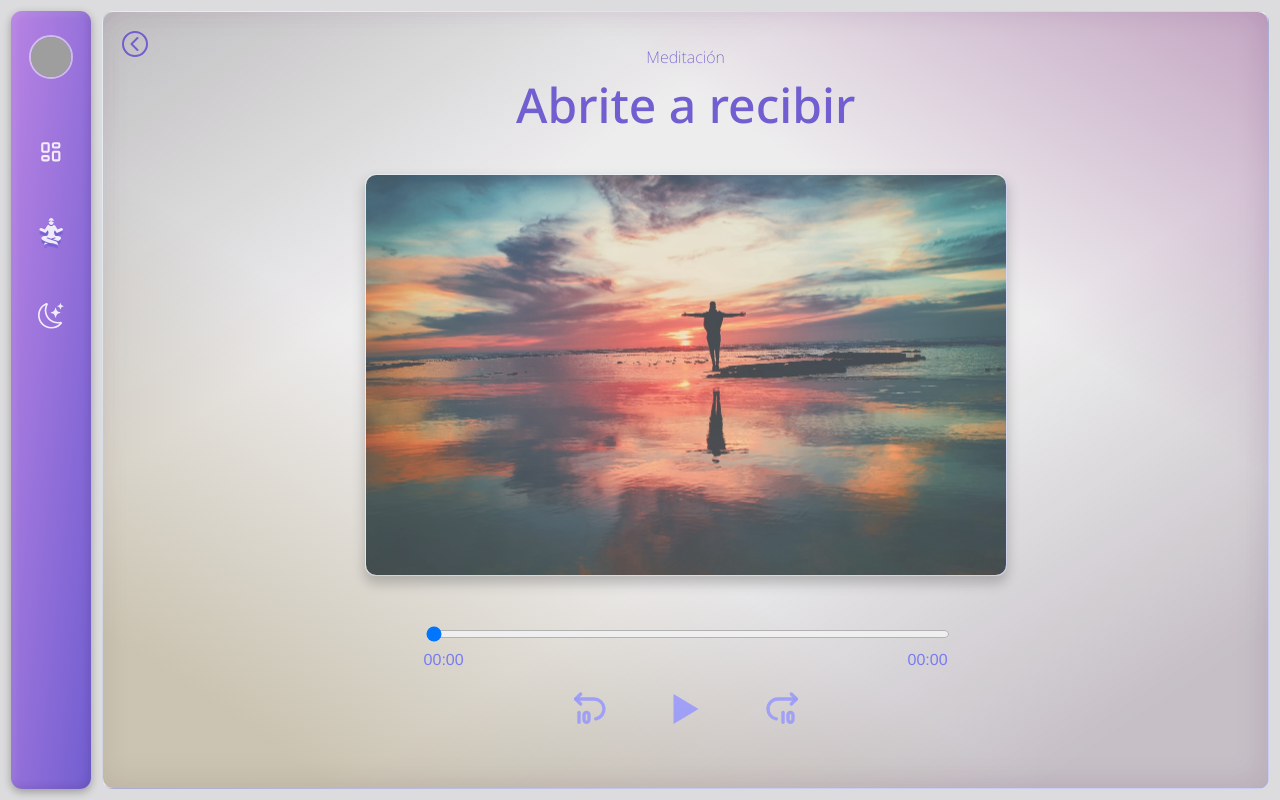
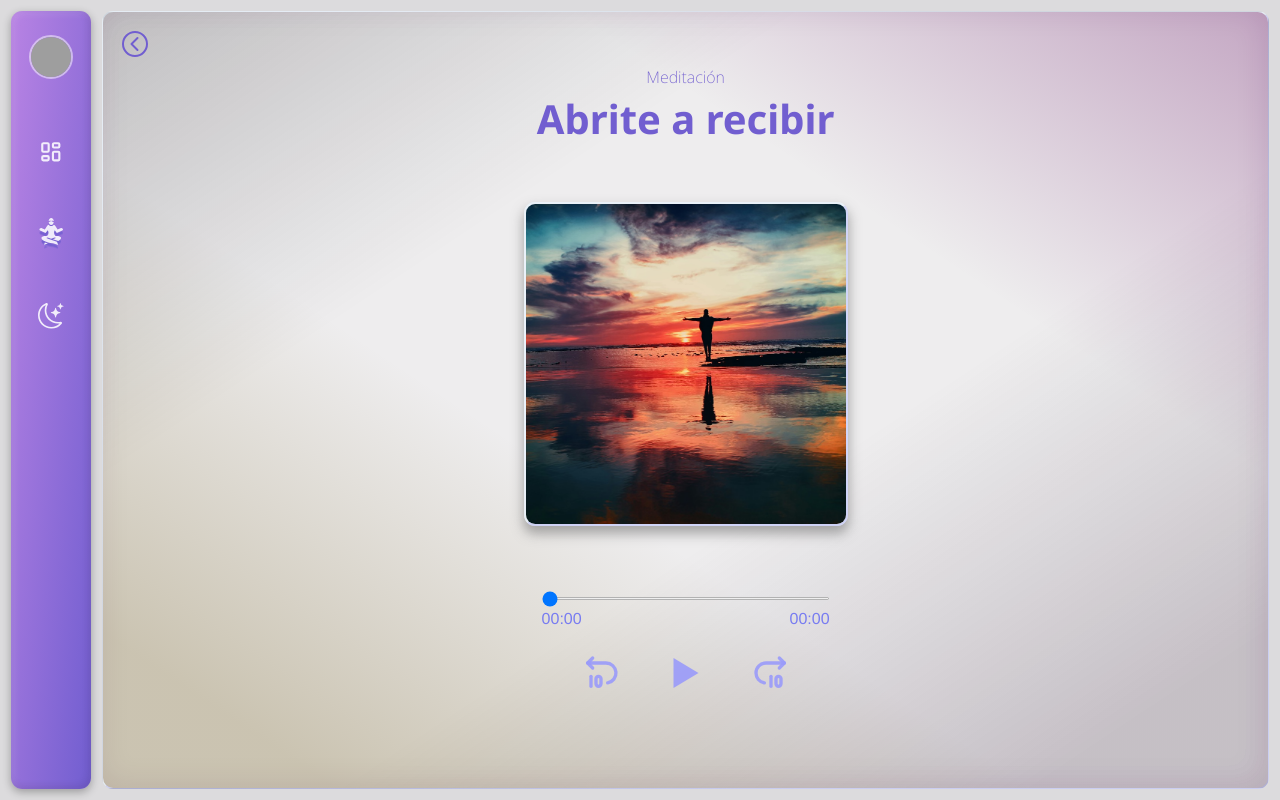
Before and after one commit to tomasjibaja/edb0.1, a React (Vite) app: page /meditaciones/1 in a window 1280 px wide. Built offline with nearby package versions, Linux system fonts and the light colour scheme; sample sign-in values are in the browser's storage; grey boxes are pictures that could not be loaded.

Commit message:
cambie el estilo de la pagina d emeditación y la forma en que se muestran las tarjetas asi como el reproductor

```diff
--- a/src/components/AudioPlayer.css
+++ b/src/components/AudioPlayer.css
@@ -1,19 +1,24 @@
 .audio-player {
-  width: 50%;
+  width: 20rem;
   display: flex;
   flex-direction: column;
   align-items: center;
-  justify-content: space-around;
-  gap: 1rem;
   padding: 1rem 2rem;
 }
 
 .progress-bar {
+  display: flex;
+  flex-direction: column;
+  align-items: center;
+  gap: .3rem;
   width: 90%;
 }
 
 .audio-player--timeline {
+  height: 3px;
   width: 100%;
+  color: var(--lila);
+  cursor: pointer;
 }
 
 .progress-bar--timestamps {
@@ -28,11 +33,12 @@
 }
 
 .progress-bar--controls {
-  width: 50%;
+  width: 100%;
+  margin: 1rem auto;
   display: flex;
   flex-direction: row;
   align-items: center;
-  justify-content: space-around;
+  justify-content: space-evenly;
 }
 
 .progress-bar--controls > button {
@@ -52,7 +58,6 @@
 
 @media (max-width: 800px) {
   .audio-player {
-    height: 36px;
     width: 90%;
   }
 
@@ -60,6 +65,15 @@
     width: 100%;
   }
 
+  .progress-bar--controls {
+    margin-top: 1rem;
+    margin-bottom: 0;
+  }
+
+  .progress-bar--timestamps {
+    font-size: .8rem;
+  }
+
   .progress-bar--controls > button {
     font-size: 2rem;
   }
--- a/src/components/AudioPlayer.jsx
+++ b/src/components/AudioPlayer.jsx
@@ -88,11 +88,11 @@ const AudioPlayer = ({audioFile}) => {
           <span>{calculateTime(currentTime)}</span>
           <span>{duration ? calculateTime(duration) : '00:00'}</span>
         </div>
-      </div>
-      <div className="progress-bar--controls">
-        <button onClick={() => rewind(-10)}><TbRewindBackward10 /></button>
-        <button onClick={() => togglePlayPause()} >{isPlaying ? <RxPause /> : <IoPlaySharp />}</button>
-        <button onClick={() => rewind(10)}><TbRewindForward10 /></button>
+        <div className="progress-bar--controls">
+          <button onClick={() => rewind(-10)}><TbRewindBackward10 /></button>
+          <button onClick={() => togglePlayPause()} >{isPlaying ? <RxPause /> : <IoPlaySharp />}</button>
+          <button onClick={() => rewind(10)}><TbRewindForward10 /></button>
+        </div>
       </div>
     </div>
   )
--- a/src/components/MeditationCard.css
+++ b/src/components/MeditationCard.css
@@ -10,27 +10,29 @@
   padding: 1.2rem;
   box-sizing: border-box;
   box-shadow: 0 3px 7px transparent;
-  filter: brightness(.9);
   transition: all .3s ease;
 }
 
 .meditation-card:hover {
   transform: translateY(-3px);
   box-shadow: 0 3px 7px rgba(60,50,60,.3);
-  filter: brightness(1.1);
 }
 
 .meditation-card > img {
   position: absolute;
   inset: 0;
+  min-width: 100%;
+  max-width: 150%;
+  min-height: 100%;
+  max-height: 150%;
   object-fit: cover;
-  object-position: center;
-  height: 200%;
   transition: all .7s ease;
+  filter: brightness(.7);
 }
 
 .meditation-card:hover > img {
-  transform: scale(1.02);
+  transform: scale(1.05);
+  filter: brightness(1);
 }
 
 .meditation-card--title {
@@ -49,10 +51,10 @@
   text-align: left;
 }
 
-.meditation-card--plays {
+.meditation-card--duration {
   color: white;
   z-index: 1;
-  font-size: .9rem;
+  font-size: .8rem;
   font-weight: 400;
 }
 
--- a/src/components/MeditationCard.jsx
+++ b/src/components/MeditationCard.jsx
@@ -11,7 +11,7 @@ const MeditationCard = ({props}) => {
       <img src={`./courses/${props.img}`} alt="" />
       <div className="meditation-card--title">{props.title}</div>
       <div className="meditation-card--subtitle">{props.subtitle}</div>
-      <div className="meditation-card--plays">{props.plays} reproducciones</div>
+      <div className="meditation-card--duration">{props.duration} minutos</div>
       <Link className='meditation-card--link' to={`/meditaciones/${props.id}`}>
         Escuchar
         <IoIosPlayCircle />
--- a/src/data/medi-links.js
+++ b/src/data/medi-links.js
@@ -5,7 +5,7 @@ export default [
     subtitle: 'Disolvé tus límites',
     img: 'sky.jpg',
     url: '../af/m/1.mp3',
-    plays: 56
+    duration: 10
   },
   {
     id: 2,
@@ -13,7 +13,7 @@ export default [
     subtitle: 'Un instante para tu ser',
     img: 'eclipse.jpg',
     url: '../af/m/2.mp3',
-    plays: 76
+    duration: 19
   },
   {
     id: 3,
@@ -21,15 +21,15 @@ export default [
     subtitle: 'Todo llega a vos',
     img: 'earth.jpg',
     url: '../af/m/3.mp3',
-    plays: 456
+    duration: 10
   },
   {
     id: 4,
     title: 'Silencio',
-    subtitle: 'Sarlanga',
+    subtitle: 'Paz y plenitud',
     img: 'silencio.jpg',
     url: '../af/m/4.mp3',
-    plays: 23
+    duration: 10
   },
   {
     id: 5,
@@ -37,7 +37,7 @@ export default [
     subtitle: 'Deja ir lo que te detiene',
     img: 'pasado.jpg',
     url: '../af/m/5.mp3',
-    plays: 87
+    duration: 38
   },
   {
     id: 6,
@@ -45,7 +45,7 @@ export default [
     subtitle: 'Relaciones difíciles',
     img: 'vinculos.jpg',
     url: '../af/m/6.mp3',
-    plays: 987
+    duration: 14
   },
   {
     id: 7,
@@ -53,7 +53,7 @@ export default [
     subtitle: 'Sonido de prueba',
     img: 'gems.jpg',
     url: '../af/m/test.mp3',
-    plays: 74
+    duration: 1
   },
   {
     id: 8,
@@ -61,15 +61,15 @@ export default [
     subtitle: 'Sonido de prueba',
     img: 'palm.jpg',
     url: '../af/m/test.mp3',
-    plays: 576
+    duration: 1
   },
   {
     id: 9,
     title: 'Selva',
     subtitle: 'Sonido de prueba',
-    img: 'palm.jpg',
+    img: 'joy.jpg',
     url: '../af/m/test.mp3',
-    plays: 576
+    duration: 1
   },
   {
     id: 10,
@@ -77,7 +77,7 @@ export default [
     subtitle: 'Sonido de prueba',
     img: 'dawn.jpg',
     url: '../af/m/test.mp3',
-    plays: 576
+    duration: 1
   },
   {
     id: 11,
@@ -85,6 +85,6 @@ export default [
     subtitle: 'Sonido de prueba',
     img: 'sky.jpg',
     url: '../af/m/test.mp3',
-    plays: 576
+    duration: 1
   }
 ]
--- a/src/pages/Meditation.css
+++ b/src/pages/Meditation.css
@@ -25,7 +25,7 @@
   flex-direction: column;
   align-items: center;
   justify-content: space-evenly;
-  flex: 1;
+  flex-grow: 1;
   height: 100%;
 }
 
@@ -35,17 +35,17 @@
 }
 
 .meditation--title {
-  font-size: 3rem;
-  font-weight: 500;
+  font-size: 2.5rem;
+  font-weight: 700;
   margin: 0;
 }
 
 .meditation--player > img {
-  width: 50vw;
-  height: 50vh;
+  width: 20rem;
+  height: 20rem;
   object-fit: cover;
-  opacity: .7;
   box-shadow: 0 7px 12px 1px rgba(99,99,99,.5);
+  border-width: 2px;
 }
 
 @media (max-width: 800px) {
@@ -55,7 +55,7 @@
   }
 
   .meditation--player > img {
-    height: 30vh;
-    width: 70vw;
+    width: 60vw;
+    height: 60vw;
   }
 }
--- a/src/pages/Meditation.jsx
+++ b/src/pages/Meditation.jsx
@@ -20,11 +20,6 @@ const Meditation = () => {
           <h2 className='meditation--title'>{mediLinks[id - 1].title}</h2>
         </div>
         <img className='card' src={`../courses/${mediLinks[id-1].img}`} alt="" />
-        {/* <ReactAudioPlayer
-          src={mediLinks[id - 1].url}
-          controls
-          controlsList='nodownload'
-        /> */}
         <AudioPlayer
           audioFile={mediLinks[id - 1].url}
         />
--- a/src/pages/MeditationV.css
+++ /dev/null
@@ -1,61 +0,0 @@
-.meditation {
-  position: relative;
-  overflow: hidden;
-  border-radius: .7rem;
-  display: flex;
-  align-items: center;
-  justify-content: center;
-  background-image: linear-gradient(to bottom right, rgba(9,3,9,.2), transparent, transparent, rgba(36,9,36,.2) 90%);
-}
-
-.meditation--goback {
-  position: absolute;
-  left: 1rem;
-  top: 1rem;
-  color: inherit;
-}
-
-.meditation--goback > svg {
-  font-size: 2rem;
-}
-
-.meditation--player {
-  background-image: linear-gradient(to bottom left, rgba(98,3,95,.3), transparent, transparent, rgba(120,99,36,.3) 90%);
-  display: flex;
-  flex-direction: column;
-  align-items: center;
-  justify-content: space-evenly;
-  flex: 1;
-  height: 100%;
-}
-
-.meditation--supertitle {
-  font-weight: 200;
-  margin: 0;
-}
-
-.meditation--title {
-  font-size: 3rem;
-  font-weight: 500;
-  margin: 0;
-}
-
-.meditation--player > img {
-  width: 50vw;
-  height: 50vh;
-  object-fit: cover;
-  opacity: .7;
-  box-shadow: 0 7px 12px 1px rgba(99,99,99,.5);
-}
-
-@media (max-width: 800px) {
-
-  .meditation--title {
-    font-size: 2rem;
-  }
-
-  .meditation--player > img {
-    height: 30vh;
-    width: 70vw;
-  }
-}
--- a/src/pages/MeditationV.jsx
+++ /dev/null
@@ -1,28 +0,0 @@
-import React from 'react'
-import AudioPlayer from '../components/AudioPlayer'
-import mediLinks from '../data/medi-links'
-import { useParams } from 'react-router-dom'
-import { IoChevronBackCircleOutline } from "react-icons/io5";
-import { Link } from 'react-router-dom'
-import './MeditationV.css'
-
-const MeditationV = () => {
-  const { id } = useParams();
-  return (
-    <div className='meditation card'>
-      <Link className='meditation--goback' to={'/meditaciones'}>
-        <IoChevronBackCircleOutline />
-      </Link>
-      <div className="meditation--player">
-        <div className="meditation--header">
-          <h4 className='meditation--supertitle'>Meditación</h4>
-          <h2 className='meditation--title'>{mediLinks[id - 1].title}</h2>
-        </div>
-        <img className='card' src={`../courses/${mediLinks[id-1].img}`} alt="" />
-        <AudioPlayer audioFile={'../src/data/medis/silencio.mp3'} />
-      </div>
-    </div>
-  )
-}
-
-export default MeditationV
--- a/src/router/Router.jsx
+++ b/src/router/Router.jsx
@@ -9,7 +9,6 @@ import Practices from "../pages/Practices";
 import Login from "../pages/Login";
 import UserRoute from "../components/UserRoute";
 import PublicRoute from "../components/PublicRoute";
-import MeditationV from "../pages/MeditationV";
 
 const Router = () => {
   return (
@@ -55,14 +54,6 @@ const Router = () => {
         }
       />
       <Route
-        path="/meditaciones-v/:id"
-        element={
-          <UserRoute>
-            <MeditationV />
-          </UserRoute>
-        }
-      />
-      <Route
         path="/practicas"
         element={
           <UserRoute>
```
